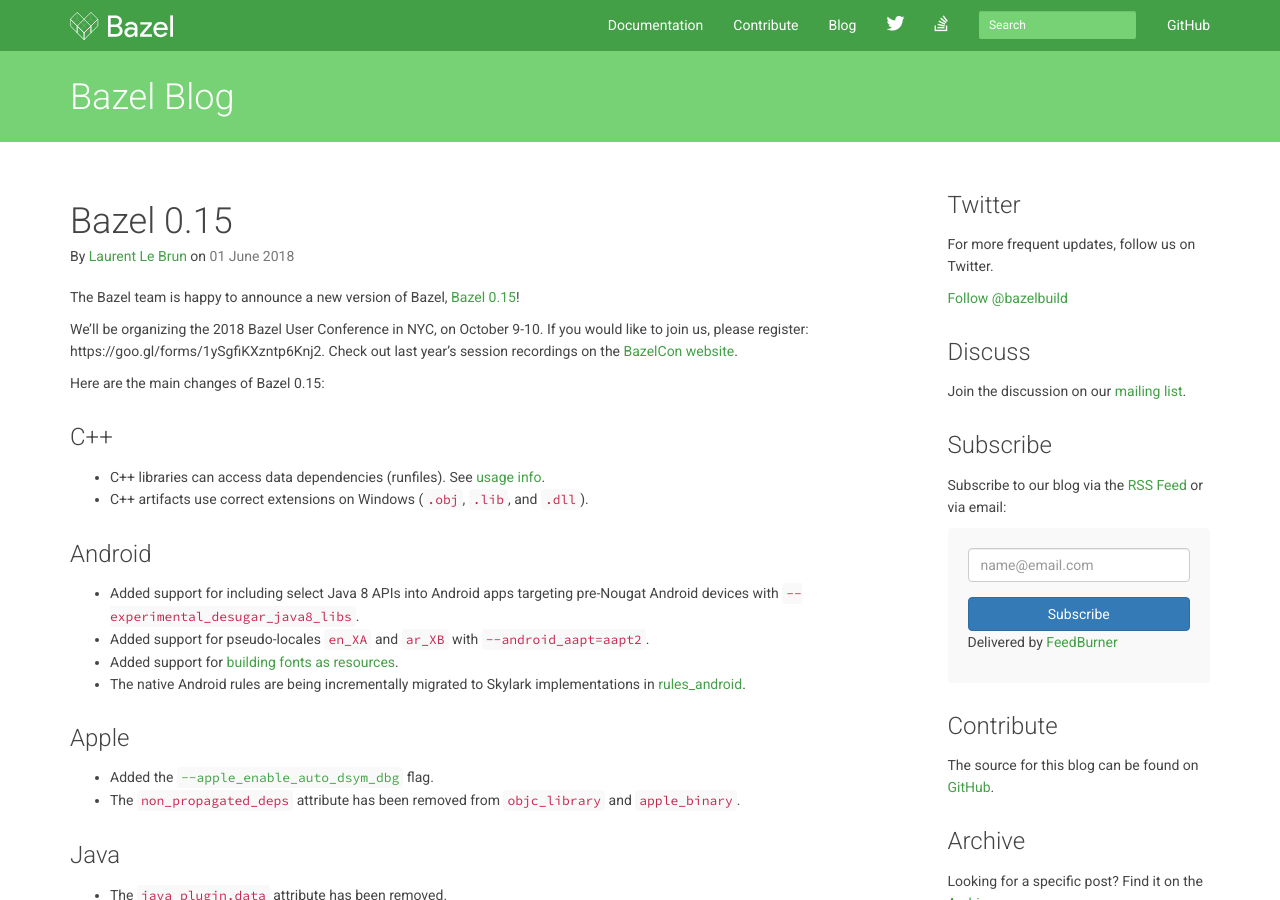
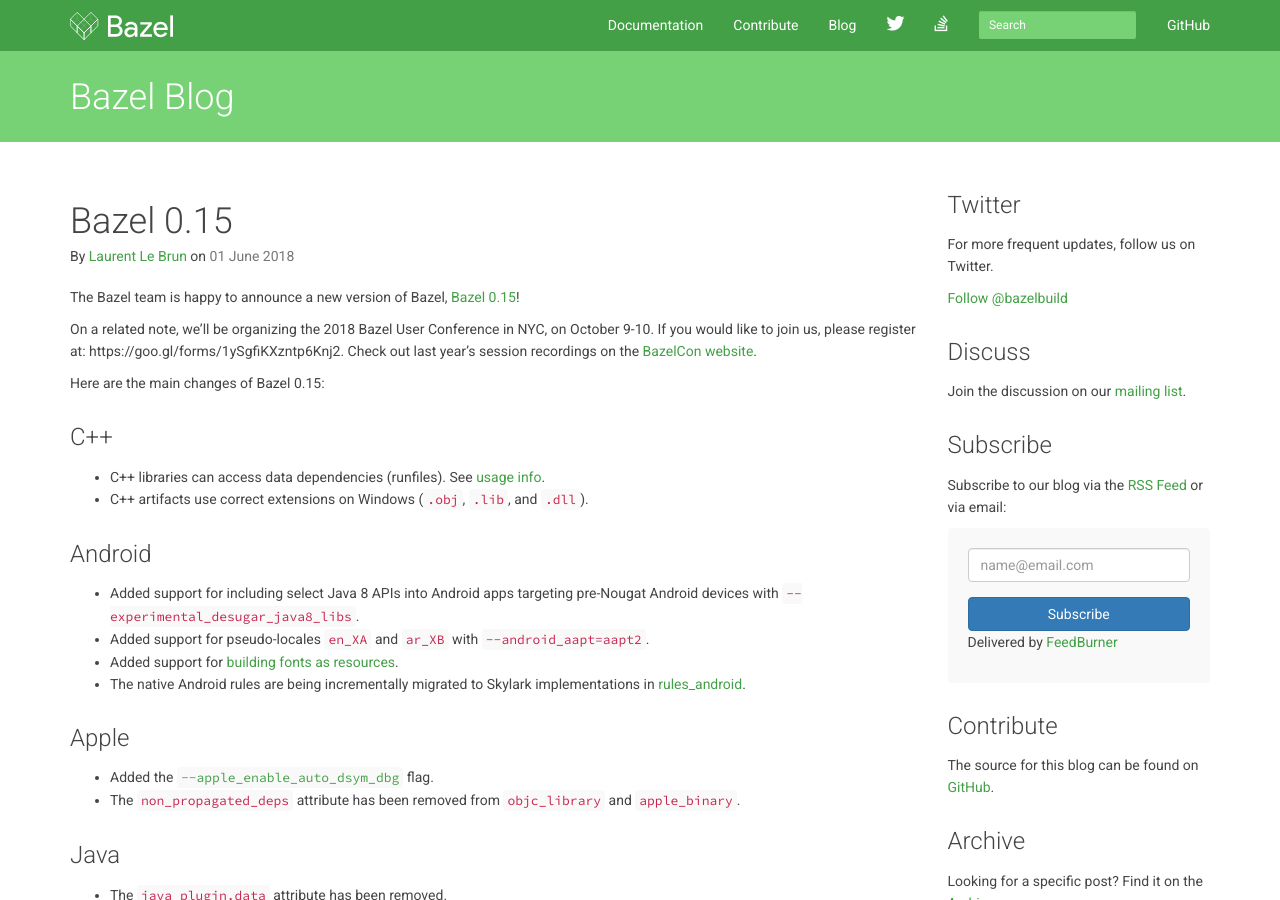
Before and after one commit to bazelbuild/bazel-blog, a Jekyll site: the page built from _posts/2018-06-01-bazel-0.15.md, in a window 1280 px wide and 900 px high. Built offline with Jekyll 4.4.1, drawn with Linux system fonts in a browser that asks for light colours; nearby versions of some CDN libraries; library files that are not in the unit come from our copies; Markdown is read by kramdown in place of the engine named in the settings; comment, search, counter and statistics services are not loaded.

Commit message:
address code-review comments

```diff
--- a/_posts/2018-06-01-bazel-0.15.md
+++ b/_posts/2018-06-01-bazel-0.15.md
@@ -7,7 +7,7 @@
 
 The Bazel team is happy to announce a new version of Bazel, [Bazel 0.15](https://github.com/bazelbuild/bazel/releases/tag/0.15.0)!
 
-We'll be organizing the 2018 Bazel User Conference in NYC, on October 9-10. If you would like to join us, please register: https://goo.gl/forms/1ySgfiKXzntp6Knj2. Check out last year's session recordings on the [BazelCon website](https://sites.google.com/corp/bazel.build/conference2017/bazelcon2017/session-videos).
+On a related note, we'll be organizing the 2018 Bazel User Conference in NYC, on October 9-10. If you would like to join us, please register at: https://goo.gl/forms/1ySgfiKXzntp6Knj2. Check out last year's session recordings on the [BazelCon website](https://sites.google.com/corp/bazel.build/conference2017/bazelcon2017/session-videos).
 
 Here are the main changes of Bazel 0.15:
 
```
